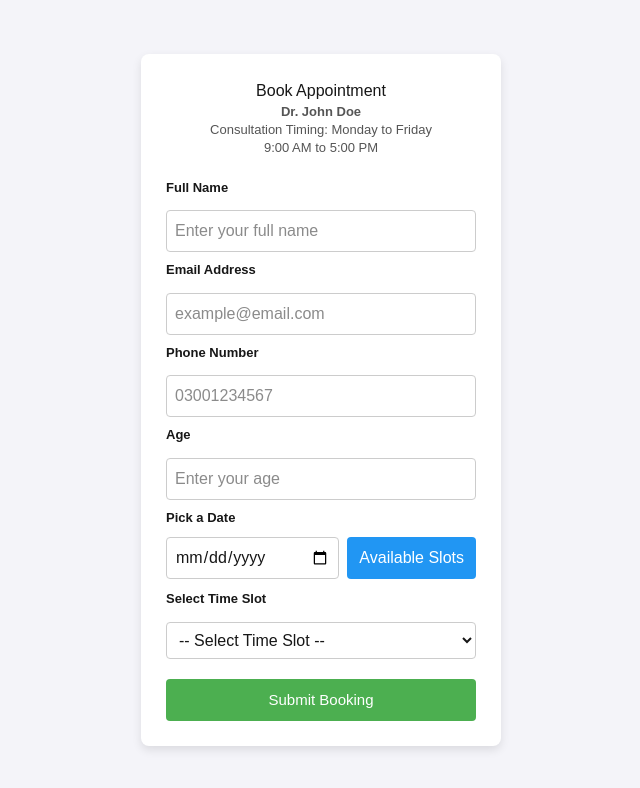
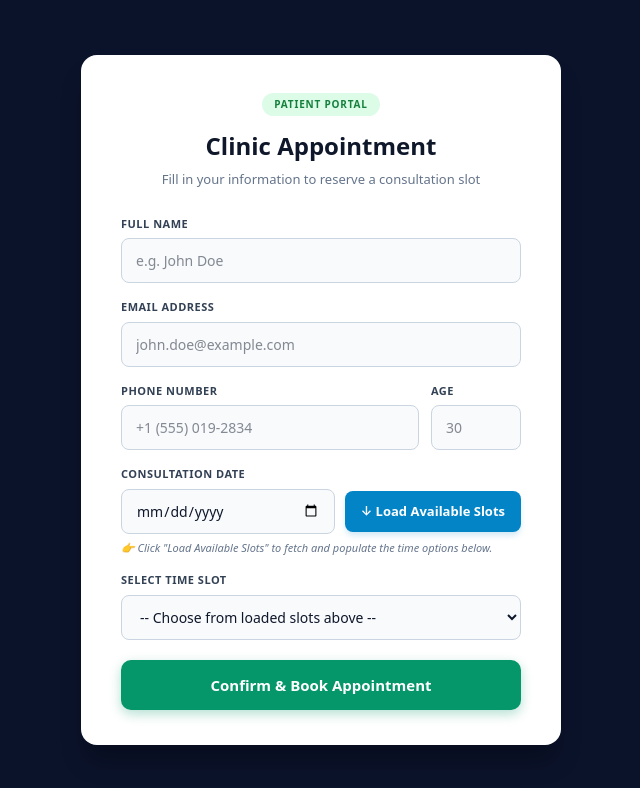
Before and after one commit to khanarhamali/clinic-booking-form, a Next.js app: page / in a window 1280 px wide. Shown: the top 788 px of the page, without its empty margins (319-959 px from the left). Built offline with nearby package versions, Linux system fonts and the light colour scheme.

Commit message:
Improve UI/UX of a form

```diff
--- a/app/page.tsx
+++ b/app/page.tsx
@@ -89,47 +89,144 @@ export default function BookingPage() {
     }
   };
 
+  const inputStyle = {
+    width: '100%',
+    padding: '11px 14px',
+    border: '1px solid #cbd5e1',
+    borderRadius: '8px',
+    boxSizing: 'border-box' as const,
+    fontSize: '14px',
+    color: '#0f172a',
+    backgroundColor: '#f8fafc',
+    outline: 'none'
+  };
+
+  const labelStyle = {
+    textAlign: 'left' as const,
+    marginBottom: '6px',
+    fontSize: '11px',
+    fontWeight: '700' as const,
+    color: '#334155',
+    letterSpacing: '0.5px',
+    textTransform: 'uppercase' as const
+  };
+
   return (
-    <div style={{ fontFamily: 'Arial, sans-serif', display: 'flex', justifyContent: 'center', alignItems: 'center', minHeight: '100vh', margin: 0, background: '#f4f4f9' }}>
-      <div style={{ background: 'white', padding: '25px', borderRadius: '8px', boxShadow: '0 4px 10px rgba(0,0,0,0.1)', width: '360px', textAlign: 'center' }}>
-        <h3>Book Appointment</h3>
-        <div style={{ fontSize: '13px', color: '#555', marginBottom: '20px', lineHeight: '1.4' }}>
-          <strong>Dr. John Doe</strong><br />
-          Consultation Timing: Monday to Friday<br />
-          9:00 AM to 5:00 PM
+    <div style={{ fontFamily: 'system-ui, -apple-system, sans-serif', display: 'flex', justifyContent: 'center', alignItems: 'center', minHeight: '100vh', margin: 0, background: '#0b132b', padding: '20px' }}>
+      <div style={{ background: '#ffffff', padding: '35px 40px', borderRadius: '16px', boxShadow: '0 20px 25px -5px rgba(0, 0, 0, 0.3)', width: '100%', maxWidth: '480px', textAlign: 'center' }}>
+
+        <div style={{ display: 'inline-block', background: '#dcfce7', color: '#15803d', fontSize: '10px', fontWeight: '800', padding: '4px 12px', borderRadius: '20px', letterSpacing: '0.8px', marginBottom: '12px', textTransform: 'uppercase' }}>
+          Patient Portal
         </div>
-        <form onSubmit={handleSubmit}>
-          <div style={{ textAlign: 'left', marginBottom: '5px', fontSize: '13px', fontWeight: 'bold' }}>Full Name</div>
-          <input type="text" placeholder="Enter your full name" required minLength={3} value={form.fullName} onChange={e => setForm({...form, fullName: e.target.value})} style={{ width: '100%', padding: '8px', margin: '8px 0', border: '1px solid #ccc', borderRadius: '4px', boxSizing: 'border-box' }} />
 
-          <div style={{ textAlign: 'left', marginBottom: '5px', fontSize: '13px', fontWeight: 'bold' }}>Email Address</div>
-          <input type="email" placeholder="example@email.com" required value={form.email} onChange={e => setForm({...form, email: e.target.value})} style={{ width: '100%', padding: '8px', margin: '8px 0', border: '1px solid #ccc', borderRadius: '4px', boxSizing: 'border-box' }} />
+        <h2 style={{ fontSize: '24px', fontWeight: '800', color: '#0f172a', margin: '0 0 6px 0' }}>
+          Clinic Appointment
+        </h2>
 
-          <div style={{ textAlign: 'left', marginBottom: '5px', fontSize: '13px', fontWeight: 'bold' }}>Phone Number</div>
-          <input type="tel" placeholder="03001234567" required value={form.phone} onChange={e => setForm({...form, phone: e.target.value})} style={{ width: '100%', padding: '8px', margin: '8px 0', border: '1px solid #ccc', borderRadius: '4px', boxSizing: 'border-box' }} />
+        <p style={{ fontSize: '13px', color: '#64748b', margin: '0 0 28px 0', lineHeight: '1.4' }}>
+          Fill in your information to reserve a consultation slot
+        </p>
 
-          <div style={{ textAlign: 'left', marginBottom: '5px', fontSize: '13px', fontWeight: 'bold' }}>Age</div>
-          <input type="number" placeholder="Enter your age" min={10} max={100} required value={form.age} onChange={e => setForm({...form, age: e.target.value})} style={{ width: '100%', padding: '8px', margin: '8px 0', border: '1px solid #ccc', borderRadius: '4px', boxSizing: 'border-box' }} />
+        <form onSubmit={handleSubmit} style={{ textAlign: 'left' }}>
 
-          <div style={{ textAlign: 'left', marginBottom: '5px', fontSize: '13px', fontWeight: 'bold' }}>Pick a Date</div>
-          <div style={{ display: 'flex', gap: '8px', margin: '10px 0', alignItems: 'center' }}>
-            <input type="date" required value={form.eventDate} onChange={e => setForm({...form, eventDate: e.target.value})} style={{ flex: 1, padding: '8px', border: '1px solid #ccc', borderRadius: '4px' }} />
-            <button type="button" onClick={fetchAvailableSlots} style={{ background: '#2196F3', color: 'white', border: 'none', padding: '9px 12px', borderRadius: '4px', cursor: 'pointer' }}>
-              {loadingSlots ? 'Loading...' : 'Available Slots'}
+          <div style={{ marginBottom: '16px' }}>
+            <div style={labelStyle}>Full Name</div>
+            <input
+              type="text"
+              placeholder="e.g. John Doe"
+              required
+              minLength={3}
+              value={form.fullName}
+              onChange={e => setForm({...form, fullName: e.target.value})}
+              style={inputStyle}
+            />
+          </div>
+
+          <div style={{ marginBottom: '16px' }}>
+            <div style={labelStyle}>Email Address</div>
+            <input
+              type="email"
+              placeholder="john.doe@example.com"
+              required
+              value={form.email}
+              onChange={e => setForm({...form, email: e.target.value})}
+              style={inputStyle}
+            />
+          </div>
+
+          <div style={{ display: 'grid', gridTemplateColumns: '1fr 90px', gap: '12px', marginBottom: '16px' }}>
+            <div>
+              <div style={labelStyle}>Phone Number</div>
+              <input
+                type="tel"
+                placeholder="+1 (555) 019-2834"
+                required
+                value={form.phone}
+                onChange={e => setForm({...form, phone: e.target.value})}
+                style={inputStyle}
+              />
+            </div>
+            <div>
+              <div style={labelStyle}>Age</div>
+              <input
+                type="number"
+                placeholder="30"
+                min={10}
+                max={100}
+                required
+                value={form.age}
+                onChange={e => setForm({...form, age: e.target.value})}
+                style={inputStyle}
+              />
+            </div>
+          </div>
+
+          <div style={{ marginBottom: '6px' }}>
+            <div style={labelStyle}>Consultation Date</div>
+            <div style={{ display: 'flex', gap: '10px', alignItems: 'center' }}>
+              <input
+                type="date"
+                required
+                value={form.eventDate}
+                onChange={e => setForm({...form, eventDate: e.target.value})}
+                style={{ ...inputStyle, flex: 1 }}
+              />
+              <button
+                type="button"
+                onClick={fetchAvailableSlots}
+                style={{ background: '#0284c7', color: 'white', border: 'none', padding: '11px 16px', borderRadius: '8px', cursor: 'pointer', fontSize: '13px', fontWeight: '600', whiteSpace: 'nowrap', boxShadow: '0 4px 6px -1px rgba(2, 132, 199, 0.2)' }}
+              >
+                {loadingSlots ? 'Loading...' : '↓ Load Available Slots'}
               </button>
             </div>
+          </div>
 
-          <div style={{ textAlign: 'left', marginBottom: '5px', fontSize: '13px', fontWeight: 'bold', marginTop: '8px' }}>Select Time Slot</div>
-          <select required value={form.selectedSlot} onChange={e => setForm({...form, selectedSlot: e.target.value})} style={{ width: '100%', padding: '8px', margin: '8px 0', border: '1px solid #ccc', borderRadius: '4px', background: 'white' }}>
-            <option value="">-- Select Time Slot --</option>
+          <div style={{ fontSize: '11px', color: '#64748b', fontStyle: 'italic', marginBottom: '16px' }}>
+            👉 Click "Load Available Slots" to fetch and populate the time options below.
+          </div>
+
+          <div style={{ marginBottom: '20px' }}>
+            <div style={labelStyle}>Select Time Slot</div>
+            <select
+              required
+              value={form.selectedSlot}
+              onChange={e => setForm({...form, selectedSlot: e.target.value})}
+              style={{ ...inputStyle, background: '#f8fafc', cursor: 'pointer' }}
+            >
+              <option value="">-- Choose from loaded slots above --</option>
               {slots.map((s, idx) => {
                 const text = `${s.start} - ${s.end}`;
                 return <option key={idx} value={text}>{text}</option>;
               })}
             </select>
+          </div>
 
-          <button type="submit" disabled={submitting} style={{ background: '#4CAF50', color: 'white', border: 'none', padding: '10px', width: '100%', borderRadius: '4px', cursor: 'pointer', fontSize: '15px', marginTop: '12px' }}>
-            {submitting ? 'Submitting...' : 'Submit Booking'}
+          <button
+            type="submit"
+            disabled={submitting}
+            style={{ background: '#059669', color: 'white', border: 'none', padding: '14px', width: '100%', borderRadius: '10px', cursor: 'pointer', fontSize: '15px', fontWeight: '650', boxShadow: '0 4px 12px rgba(5, 150, 105, 0.3)', transition: 'background 0.2s' }}
+          >
+            {submitting ? 'Submitting...' : 'Confirm & Book Appointment'}
           </button>
         </form>
       </div>
```
Lines whose indentation alone changed are shown as unchanged.
